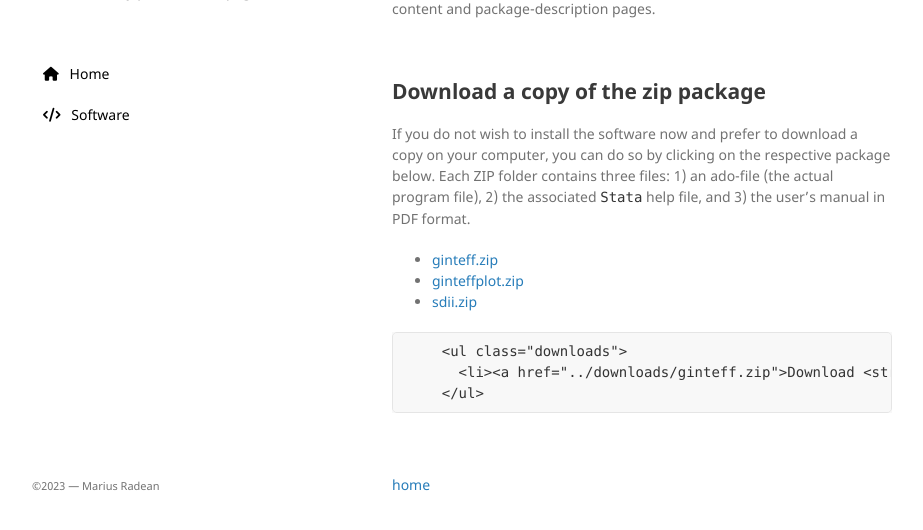
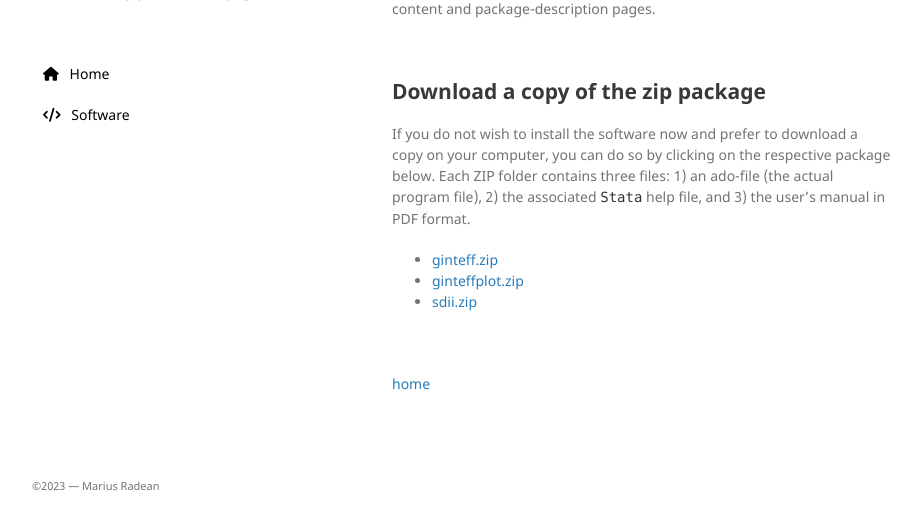
Before and after one commit to mradean/mradean.github.io, a Jekyll site: the page built from software.md, in a window 1280 px wide and 900 px high, scrolled down 1417 px, cut to the strip 335-865 px from the top of the window. Shown: the whole strip, without its empty margins (178-1101 px from the left). Built offline with Jekyll 4.4.1, drawn with Linux system fonts in a browser that asks for light colours; our own code applies the rules of GitHub Pages for plain Markdown files.

Commit message:
Update software.md

```diff
--- a/software.md
+++ b/software.md
@@ -75,10 +75,6 @@ If you do not wish to install the software now and prefer to download a copy on
 [2]:./downloads/ginteffplot.zip
 [3]:./downloads/sdii.zip
 
-        <ul class="downloads">
-          <li><a href="../downloads/ginteff.zip">Download <strong>ZIP File</strong></a></li>
-        </ul>
-
 <br/>
 
 [home](./)
```
